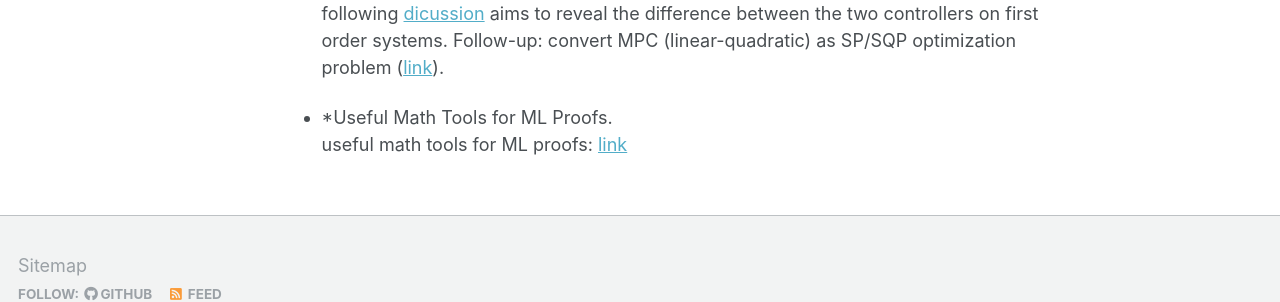
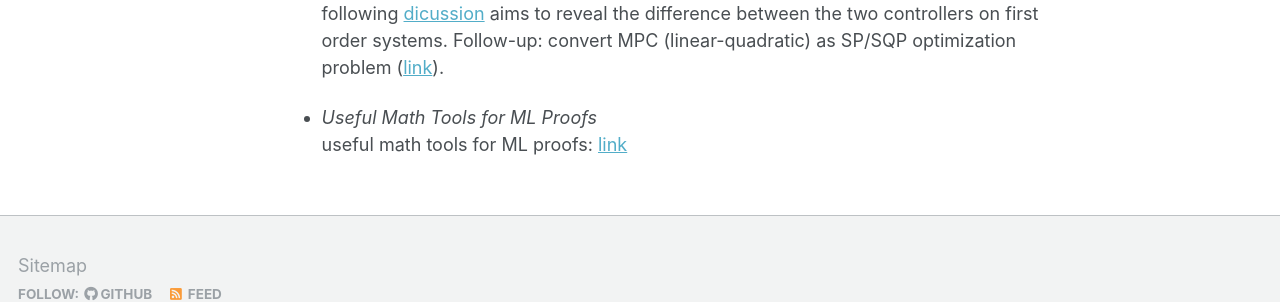
Before and after one commit to milanlx/milanlx.github.io, a Jekyll site: the page built from _pages/blog.md, in a window 1280 px wide and 1065 px high. Shown: the part 694-996 px from the top of the window. Built offline with Jekyll 4.4.1, drawn with Linux system fonts in a browser that asks for light colours.

```diff
--- a/_pages/blog.md
+++ b/_pages/blog.md
@@ -21,5 +21,5 @@ Research blog
 * *Comparing MPC and PID controllers*: a simple case. \
 There is a trend that some of the PID controllers are being replaced by more advanced one, i.e., Model predictive controller (MPC). However, in what aspects that MPC would make improvement is not theoretically clear. As a starting point, the following [dicussion](https://milanlx.github.io/files/LQR_PID.pdf) aims to reveal the difference between the two controllers on first order systems.  Follow-up: convert MPC (linear-quadratic) as SP/SQP optimization problem ([link](https://milanlx.github.io/files/mpc_to_qp_sqp.pdf)).
 
-* *Useful Math Tools for ML Proofs. \
+* *Useful Math Tools for ML Proofs* \
 useful math tools for ML proofs: [link](https://milanlx.github.io/files/math_tools.pdf)
```
